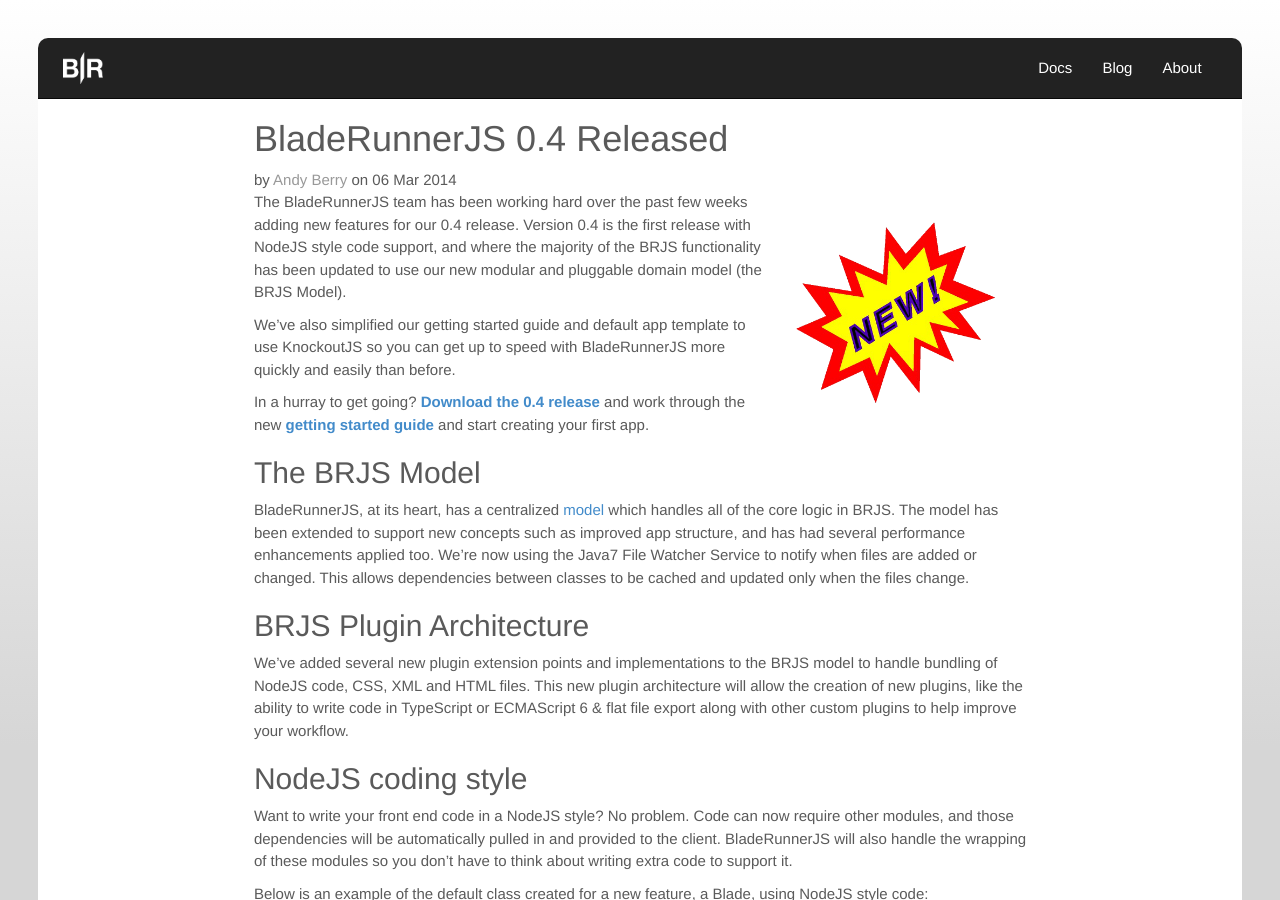
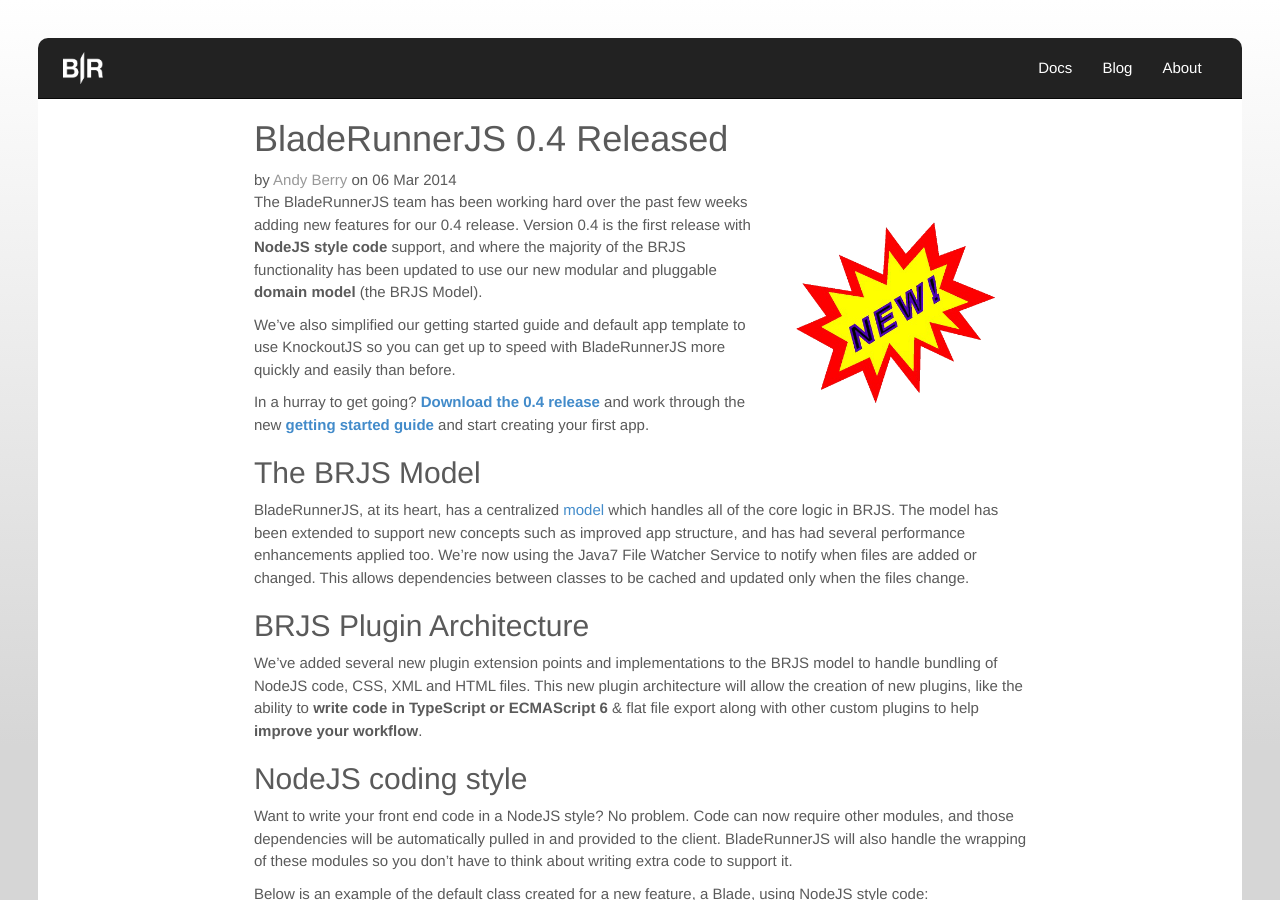
Before and after one commit to BladeRunnerJS/brjs-site, a Jekyll site: the page built from _posts/2014-03-06-0.4-released.md, in a window 1280 px wide and 900 px high. Built offline with Jekyll 4.4.1, drawn with Linux system fonts in a browser that asks for light colours; nearby versions of some CDN libraries; Markdown is read by kramdown in place of the engine named in the settings; comment, search, counter and statistics services are not loaded.

Commit message:
making some key concepts bold

```diff
--- a/_posts/2014-03-06-0.4-released.md
+++ b/_posts/2014-03-06-0.4-released.md
@@ -9,7 +9,7 @@
 ---
 
 <img src="/blog/img/{{ page.thumb }}" style="margin: 30px; width:200px;" align="right" />
-The BladeRunnerJS team has been working hard over the past few weeks adding new features for our 0.4 release. Version 0.4 is the first release with NodeJS style code support, and where the majority of the BRJS functionality has been updated to use our new modular and pluggable domain model (the BRJS Model).
+The BladeRunnerJS team has been working hard over the past few weeks adding new features for our 0.4 release. Version 0.4 is the first release with **NodeJS style code** support, and where the majority of the BRJS functionality has been updated to use our new modular and pluggable **domain model** (the BRJS Model).
 
 We’ve also simplified our getting started guide and default app template to use KnockoutJS so you can get up to speed with BladeRunnerJS more quickly and easily than before.
 
@@ -21,7 +21,7 @@
 
 ## BRJS Plugin Architecture
 
-We’ve added several new plugin extension points and implementations to the BRJS model to handle bundling of NodeJS code, CSS, XML and HTML files. This new plugin architecture will allow the creation of new plugins, like the ability to write code in TypeScript or ECMAScript 6 & flat file export along with other custom plugins to help improve your workflow.
+We’ve added several new plugin extension points and implementations to the BRJS model to handle bundling of NodeJS code, CSS, XML and HTML files. This new plugin architecture will allow the creation of new plugins, like the ability to **write code in TypeScript or ECMAScript 6** & flat file export along with other custom plugins to help **improve your workflow**.
 
 ## NodeJS coding style
 
```
